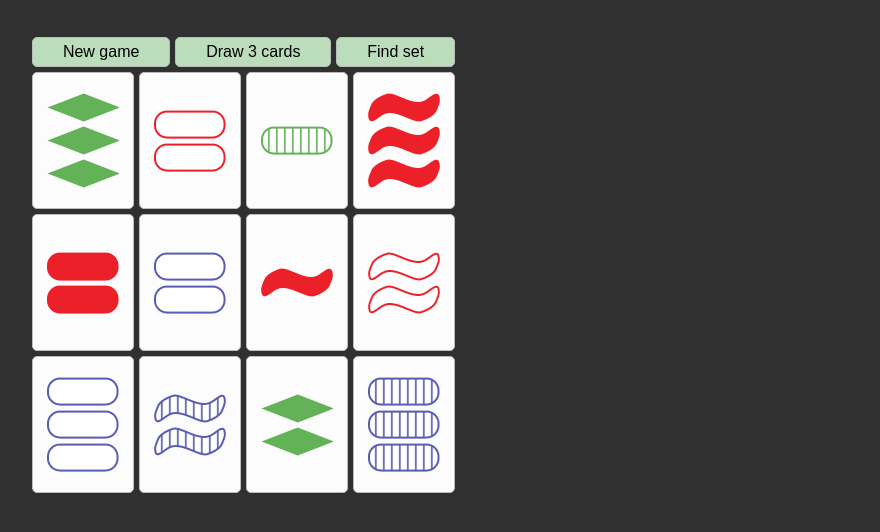
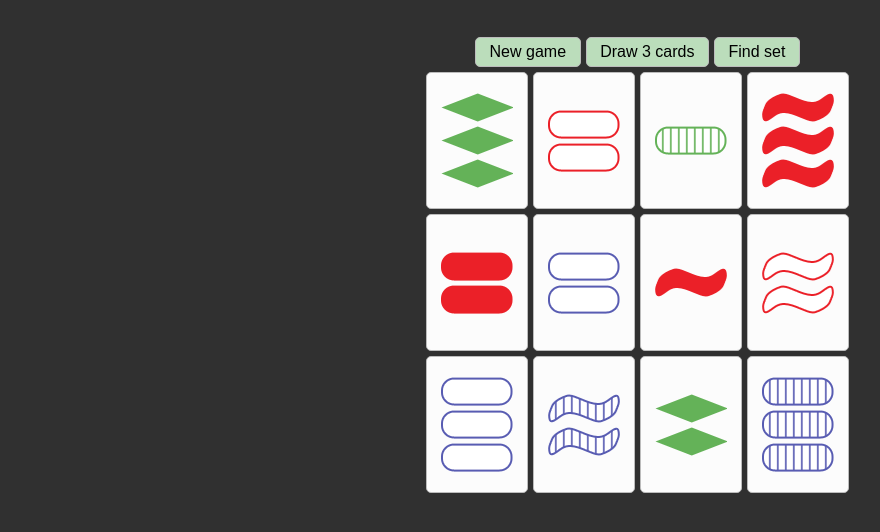
Before and after one commit to Alhxor/set-game, a plain HTML site: page index.html in a window 1280 px wide. Shown: the whole page, without its empty margins (0-880 px from the left). Drawn offline with Linux system fonts and the light colour scheme.

Commit message:
minor style change

```diff
--- a/main.css
+++ b/main.css
@@ -3,6 +3,10 @@ body {
     margin: 2rem;
     font-family: sans-serif;
     background: #303030;
+	display: flex;
+	flex-flow: column nowrap;
+	justify-content: center;
+	align-items: center;
 }
 
 .control {
```
